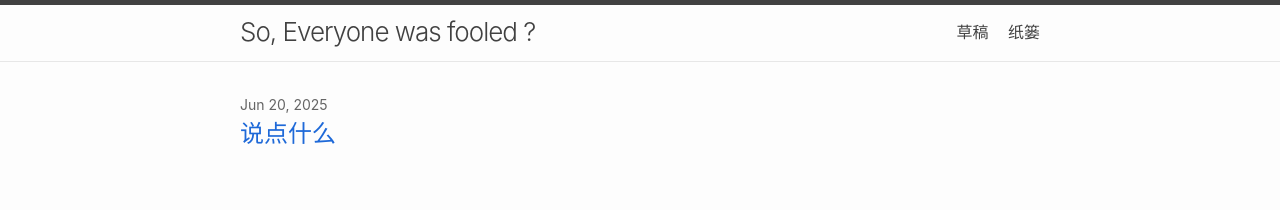
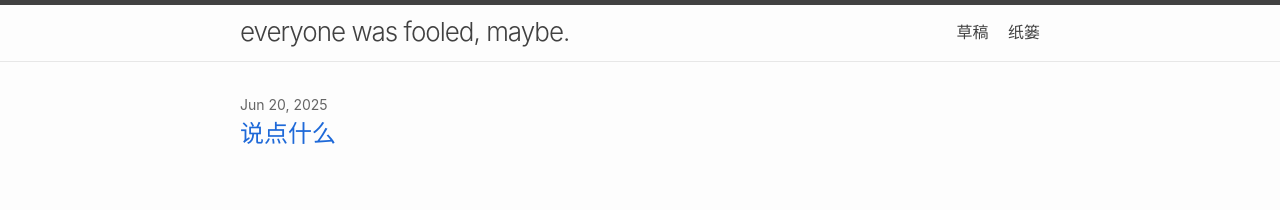
Before and after one commit to Sheng99100/Sheng99100.github.io, a Jekyll site: the page built from index.md, in a window 1280 px wide. Shown: the top 210 px of the page. Built offline with Jekyll 4.4.1, drawn with Linux system fonts in a browser that asks for light colours.

Commit message:
Update _config.yml

```diff
--- a/_config.yml
+++ b/_config.yml
@@ -90,7 +90,7 @@
 #     list. Set below key to `true` to not have the link to feed rendered as
 #     part of social-links list.
 #   hide_site_feed_link: false
-title: So, Everyone was fooled ? # 博客标题
+title: everyone was fooled, maybe. # 博客标题
 description:
 theme: minima  # 默认主题（或换其他支持的主题）
 
```
